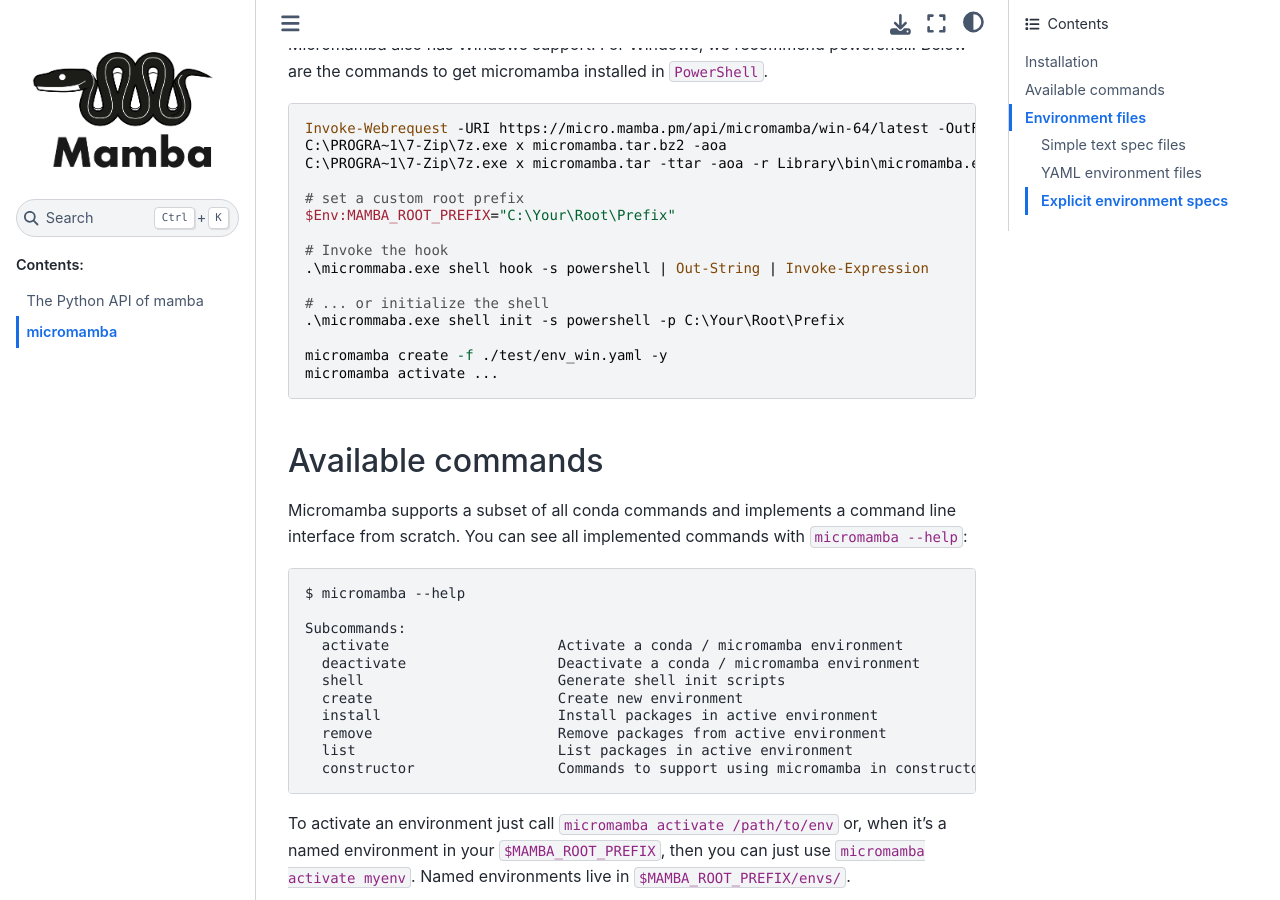
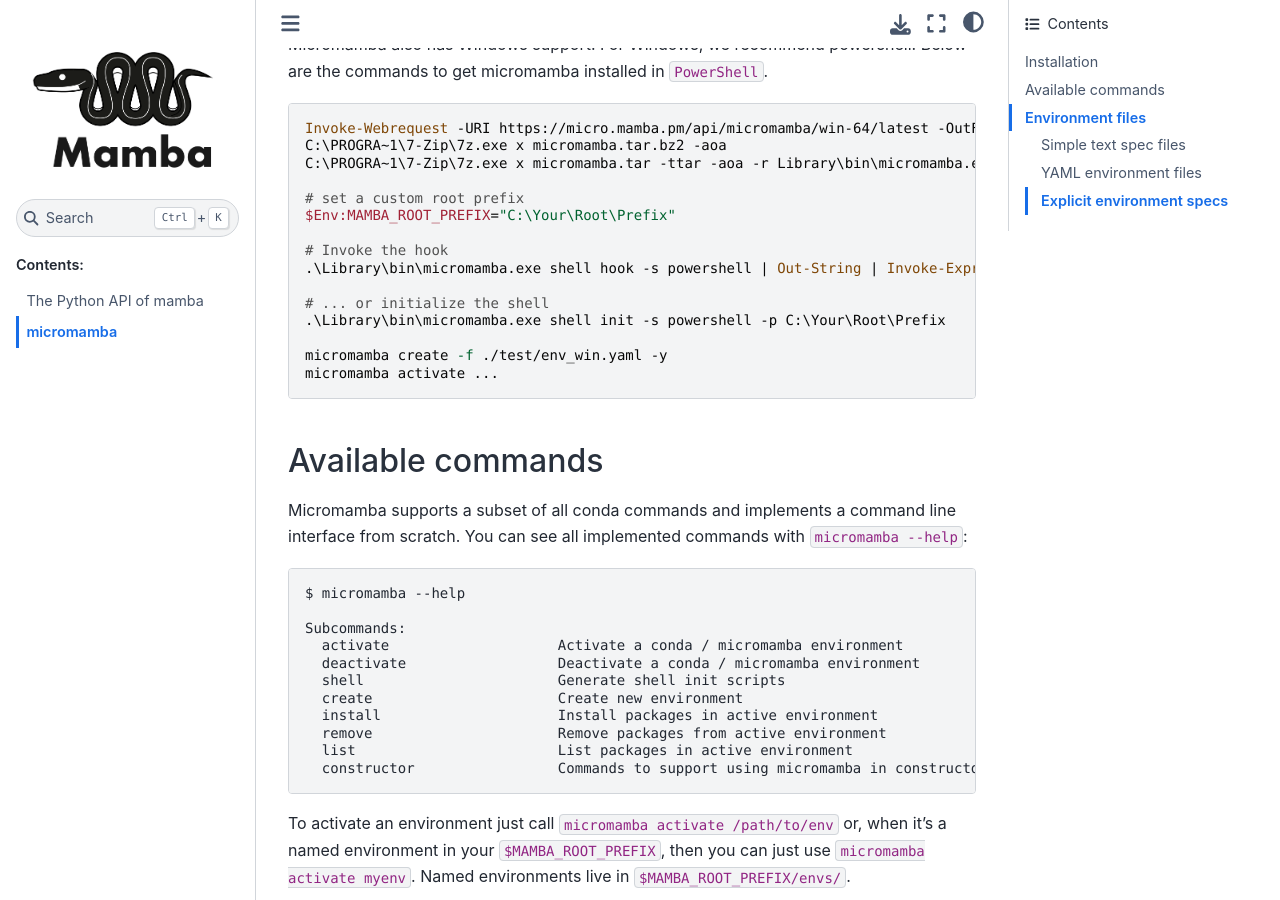
Before and after one commit to mamba-org/mamba, a Sphinx documentation site: the page built from docs/source/micromamba.md, in a window 1280 px wide and 900 px high, scrolled down 2199 px. Built offline with Sphinx 7.4.7 and the Sphinx Book theme 1.1.4, drawn with Linux system fonts in a browser that asks for light colours.

Commit message:
Fix documentation typo & path

```diff
--- a/docs/source/micromamba.md
+++ b/docs/source/micromamba.md
@@ -97,10 +97,10 @@ C:\PROGRA~1\7-Zip\7z.exe x micromamba.tar -ttar -aoa -r Library\bin\micromamba.e
 $Env:MAMBA_ROOT_PREFIX="C:\Your\Root\Prefix"
 
 # Invoke the hook
-.\micrommaba.exe shell hook -s powershell | Out-String | Invoke-Expression
+.\Library\bin\micromamba.exe shell hook -s powershell | Out-String | Invoke-Expression
 
 # ... or initialize the shell
-.\micrommaba.exe shell init -s powershell -p C:\Your\Root\Prefix
+.\Library\bin\micromamba.exe shell init -s powershell -p C:\Your\Root\Prefix
 
 micromamba create -f ./test/env_win.yaml -y
 micromamba activate ...
```
